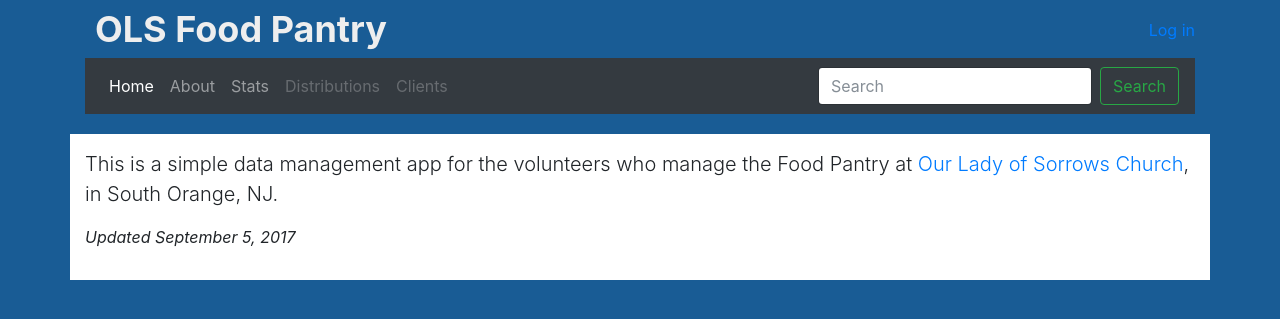
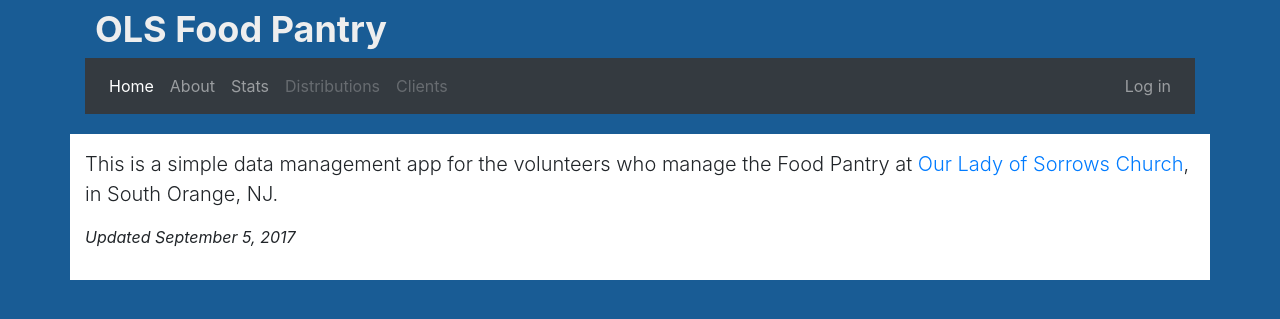
Before and after one commit to tomp/food_pantry, a Django app: page / in a window 1280 px wide. Shown: the top 319 px of the page. Run offline with Django 3.2, Linux system fonts and the light colour scheme; some libraries are stand-ins or nearby versions.

Commit message:
moved login link to navbar

```diff
--- a/templates/base.html
+++ b/templates/base.html
@@ -23,6 +23,7 @@
             <div class="col-auto">
               <h1>OLS Food Pantry</h1>
             </div>
+            <!--
             <div class="col-auto">
               <p>
               {% if user.is_authenticated %}
@@ -36,6 +37,7 @@
               {% endif %}
               </p>
             </div>
+            -->
           </div>
       </div>
       <div class="container">
@@ -63,15 +65,33 @@
               <a class="nav-link disabled" href="#">Clients</a>
             </li>
             {% if user.is_staff %}
-            <li class="nav-item float-right">
+            <li class="nav-item">
             <a class="nav-link" href="{{ root_url }}/admin/">Admin</a>
             </li>
             {% endif %}
           </ul>
+          <div>
+            <ul class="navbar-nav mr-auto">
+            {% if user.is_authenticated %}
+            <li class="navbar-text">
+            {{ user.username }}&nbsp;&nbsp;
+            </li>
+            {% endif %}
+            <li class="nav-item">
+            {% if user.is_authenticated %}
+            <a class="nav-link" style="text-align=right color=#aaa" href="/accounts/logout/?next={{ request.path }}">Log out</a>
+            {% else %}
+            <a class="nav-link" style="text-align=right color=#aaa" href="/accounts/login/?next={{ request.path }}">Log in</a>
+            {% endif %}
+            </li>
+            </ul>
+          </div>
+          <!--
           <form class="form-inline my-2 my-md-0">
             <input class="form-control mr-sm-2" type="text" placeholder="Search" aria-label="Search">
             <button class="btn btn-outline-success my-2 my-sm-0" type="submit">Search</button>
           </form>
+          -->
         </div>
       </nav>
       </div>
```
